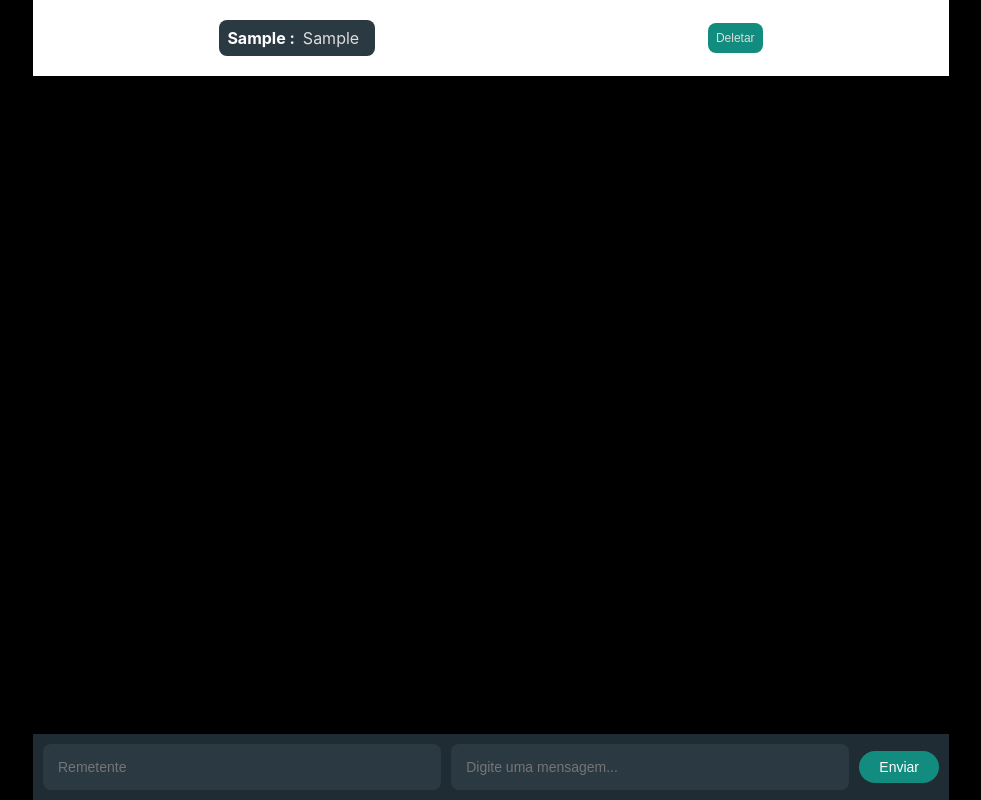
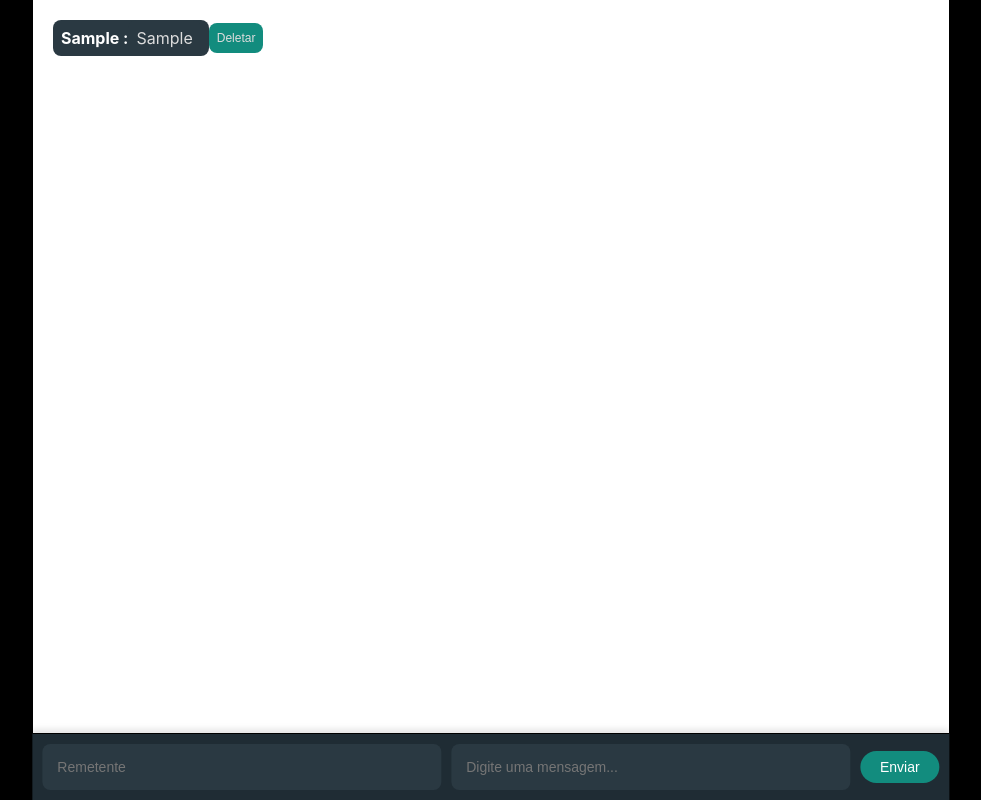
Before and after one commit to sergiolfaria/UaiZap, a React (Create React App) app in the folder uaizap/: page / in a window 1280 px wide. Both pictures are taken after typing "Sample", "Sample" into the empty fields and a click on the button "Enviar". Shown: the whole page, without its empty margins (149-1130 px from the left). Built offline with nearby package versions, Linux system fonts and the light colour scheme.

Commit message:
comiit de atualizações

```diff
--- a/uaizap/src/App.js
+++ b/uaizap/src/App.js
@@ -6,11 +6,13 @@ import styled from 'styled-components';
 
 const Container = styled.div`
   border: none;
-  color: #ffff;
-  padding:10px;
-  background-color: #FFF;
-  width:70%;
-`
+  color: #fff;
+  padding: 10px;
+  background-color: #fff;
+  width: 70%;
+  height: 96vh;
+`;
+
 const Div2 = styled.div`
   display:flex;
   justify-content:center;
--- a/uaizap/src/components/FormularioMensagem.js
+++ b/uaizap/src/components/FormularioMensagem.js
@@ -6,7 +6,7 @@ const Formulario = styled.form`
   bottom: 0;
   left: 50%;
   transform: translateX(-50%);
-  width: 70%;
+  width: 70.1%;
   display: flex;
   justify-content: space-between;
   align-items: center;
@@ -41,7 +41,7 @@ function FormularioMensagem({ adicionarMensagem }) {
   const [remetente, setRemetente] = useState('');
   const [conteudo, setConteudo] = useState('');
 
-  const handleSubmit = (e) => {
+  const Submit = (e) => {
     e.preventDefault();
     if (remetente && conteudo) {
       adicionarMensagem({ remetente, conteudo });
@@ -51,7 +51,7 @@ function FormularioMensagem({ adicionarMensagem }) {
   };
 
   return (
-    <Formulario onSubmit={handleSubmit}>
+    <Formulario onSubmit={Submit}>
       <Input
         type="text"
         placeholder="Remetente"
--- a/uaizap/src/components/ItemMensagem.js
+++ b/uaizap/src/components/ItemMensagem.js
@@ -4,7 +4,7 @@ import styled from 'styled-components';
 const MensagemContainer = styled.div`
   display: flex;
   flex-direction: row;
-  justify-content: space-around;
+  justify-content: ${({ SouEu }) => (SouEu ? 'flex-end' : 'flex-start')};
   align-items: center;
   margin: 10px;
 `;
@@ -16,13 +16,13 @@ const Remetente = styled.span`
 
 const ConteudoMensagem = styled.span`
   color: #ddd;
-  background-color: #2a3942;
+  background-color: ${({ SouEu }) => (SouEu ? '#128c7e' : '#2a3942')};
   padding: 1vh;
   border-radius: 8px;
 `;
 
 const BackgroundDaMsg = styled.div`
-  background-color: #2a3942;
+  background-color: ${({ SouEu }) => (SouEu ? '#128c7e' : '#2a3942')};
   padding: 1vh;
   border-radius: 8px;
 `;
@@ -38,11 +38,13 @@ const BotaoDeletar = styled.button`
 `;
 
 function ItemMensagem({ mensagem, onDelete }) {
+  const SouEu = mensagem.remetente === 'eu';
+
   return (
-    <MensagemContainer>
-      <BackgroundDaMsg>
-        <Remetente>{mensagem.remetente} :</Remetente>
-        <ConteudoMensagem>{mensagem.conteudo}</ConteudoMensagem>
+    <MensagemContainer SouEu={SouEu}>
+      <BackgroundDaMsg SouEu={SouEu}>
+        {!SouEu && <Remetente>{mensagem.remetente} :</Remetente>}
+        <ConteudoMensagem SouEu={SouEu}>{mensagem.conteudo}</ConteudoMensagem>
       </BackgroundDaMsg>
       <BotaoDeletar onClick={onDelete}>Deletar</BotaoDeletar>
     </MensagemContainer>
```
